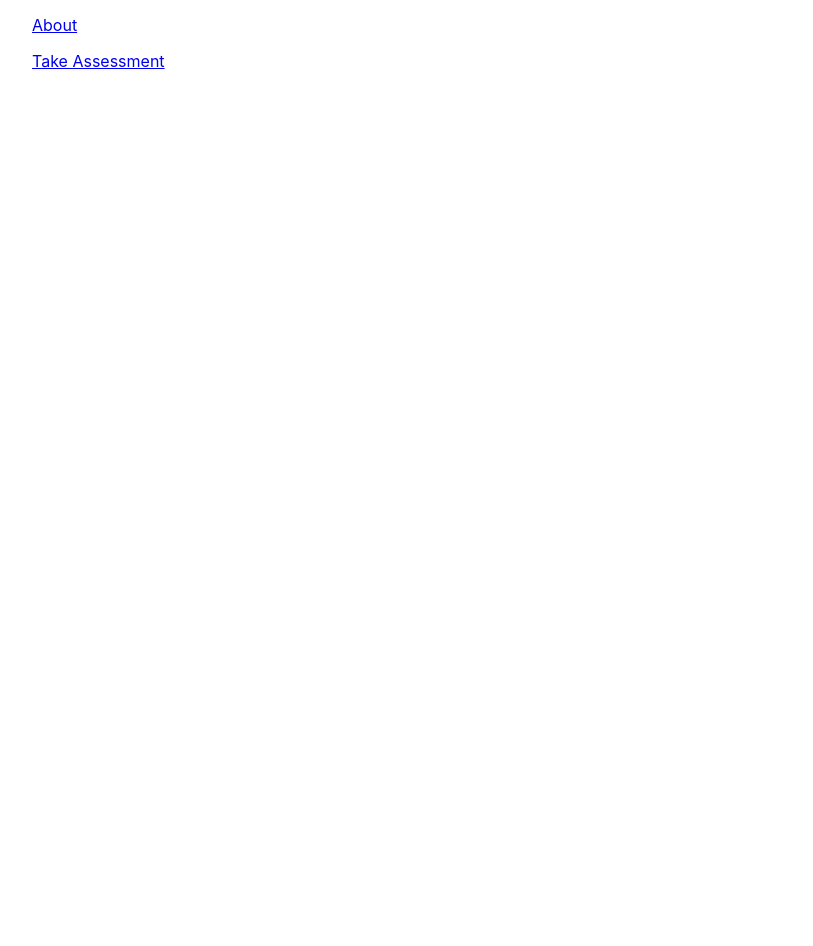
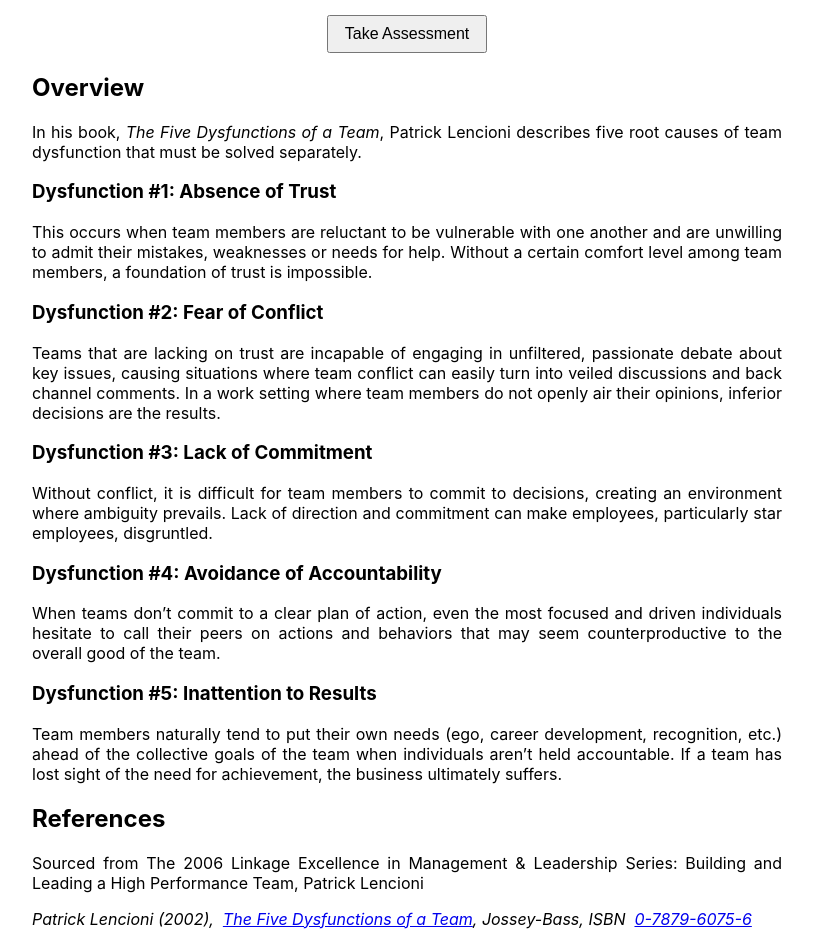
Before and after one commit to alonso-cadenas/team-dysfunctions-assessment, a Next.js app: page / in a window 1280 px wide. Shown: the part 186-1132 px from the top of the page, without its empty margins (233-1046 px from the left). Before the commit the page ends 800 px from the top, so only its background shows below. Built offline with nearby package versions, Linux system fonts and the light colour scheme; no server answers.

Commit message:
Remove about page.

```diff
--- a/components/index.js
+++ b/components/index.js
@@ -1,2 +1,4 @@
+export * from './overview';
+export * from './question-list';
+export * from './references';
 export * from './score-list';
-export * from './question-list';
--- a/pages/about.js
+++ b/components/overview.js
@@ -1,14 +1,9 @@
-import Link from 'next/link'
 import React from 'react';
 
-export default function About() {
+export default function Overview() {
     return (
-        <div>
-            <Link href="/" as={process.env.BACKEND_URL + '/'}>
-                <a>Home</a>
-            </Link>
-
-            <h1>The Five Dysfunctions of a Team</h1>
+        <div id={'overview'}>
+            <h2>Overview</h2>
             <p>
                 In his book, <i>The Five Dysfunctions of a Team</i>, Patrick Lencioni describes five root causes of team
                 dysfunction that must be solved separately.
@@ -50,25 +45,6 @@
                 accountable. If a team has lost sight of the need for achievement, the business
                 ultimately suffers.
             </p>
-
-            <h2>References</h2>
-            <p>
-                Sourced from The 2006 Linkage Excellence in Management & Leadership Series: Building and
-                Leading a High Performance Team, Patrick Lencioni
-            </p>
-            <cite id="CITEREFPatrick_Lencioni2002">
-                Patrick Lencioni (2002),
-                &nbsp;
-                <a rel="nofollow"
-                   href="https://books.google.com/books?id=AEIGAAAACAAJ">
-                    <i>The Five Dysfunctions of a Team</i>
-                </a>
-                , Jossey-Bass, ISBN
-                &nbsp;
-                <a href="https://en.wikipedia.org/wiki/Special:BookSources/0-7879-6075-6" title="Special:BookSources/0-7879-6075-6">
-                    <bdi>0-7879-6075-6</bdi>
-                </a>
-            </cite>
         </div>
-    )
+    );
 }
--- /dev/null
+++ b/components/references.js
@@ -0,0 +1,27 @@
+import React from 'react';
+
+export default function References() {
+    return (
+        <div id={'references'}>
+            <h2>References</h2>
+            <p>
+                Sourced from The 2006 Linkage Excellence in Management & Leadership Series: Building and
+                Leading a High Performance Team, Patrick Lencioni
+            </p>
+            <cite id="CITEREFPatrick_Lencioni2002">
+                Patrick Lencioni (2002),
+                &nbsp;
+                <a rel="nofollow"
+                   href="https://books.google.com/books?id=AEIGAAAACAAJ">
+                    <i>The Five Dysfunctions of a Team</i>
+                </a>
+                , Jossey-Bass, ISBN
+                &nbsp;
+                <a href="https://en.wikipedia.org/wiki/Special:BookSources/0-7879-6075-6"
+                   title="Special:BookSources/0-7879-6075-6">
+                    <bdi>0-7879-6075-6</bdi>
+                </a>
+            </cite>
+        </div>
+    );
+}
--- a/pages/index.js
+++ b/pages/index.js
@@ -1,5 +1,7 @@
 import Link from 'next/link';
 import React from 'react';
+import Overview from '../components/overview';
+import References from '../components/references';
 
 export default function Home() {
     return (
@@ -9,18 +11,11 @@
                 This is an online assessment from <i>The Five Dysfunctions of a Team</i> by Patrick Lencioni, Jossey-Bass
                 Publishing, 2002.
             </p>
-
-            <p>
-                <Link href="/about" as={process.env.BACKEND_URL + '/about'}>
-                    <a>About</a>
-                </Link>
-            </p>
-
-            <p>
-                <Link href="/assessment" as={process.env.BACKEND_URL + '/assessment'}>
-                    <a>Take Assessment</a>
-                </Link>
-            </p>
+            <Link href={'/assessment'} as={process.env.BACKEND_URL + '/assessment'}>
+                <button>Take Assessment</button>
+            </Link>
+            <Overview/>
+            <References/>
         </div>
     )
 }
```
